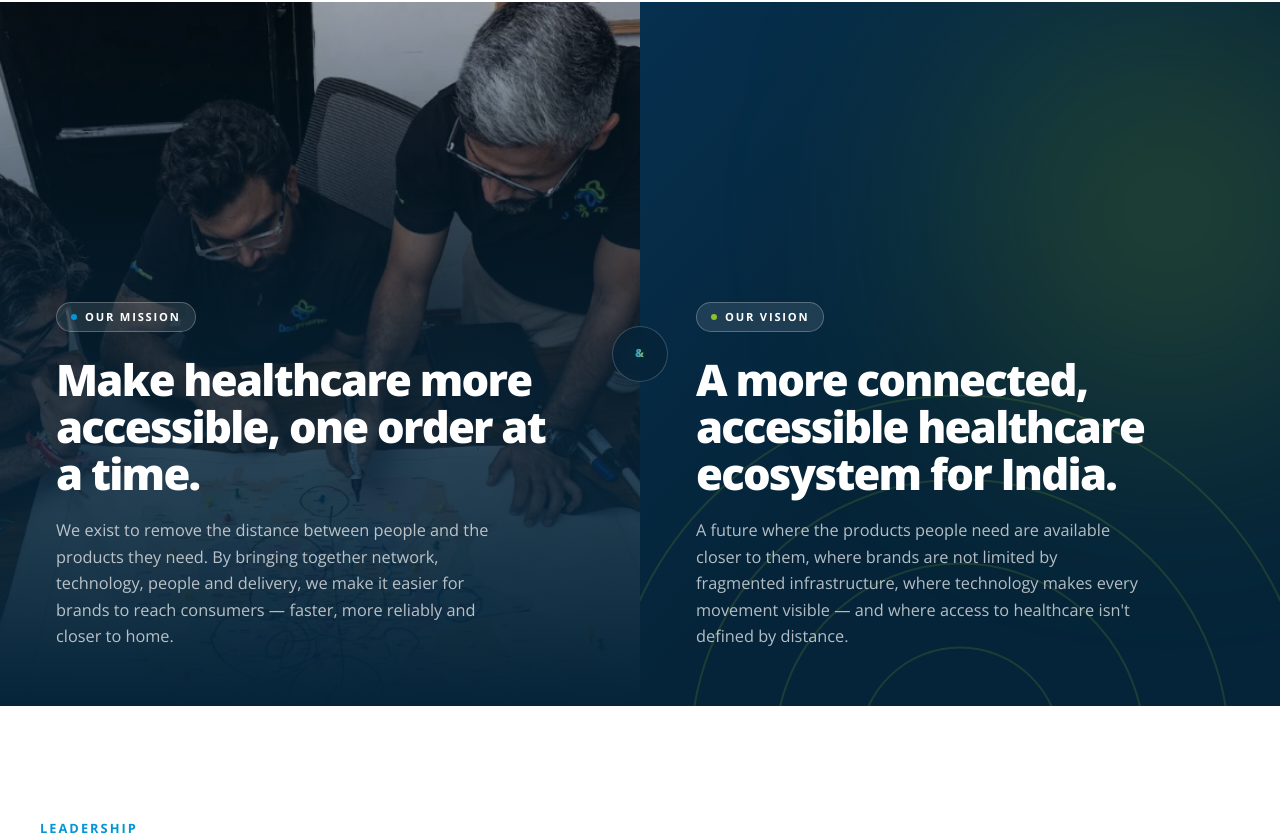
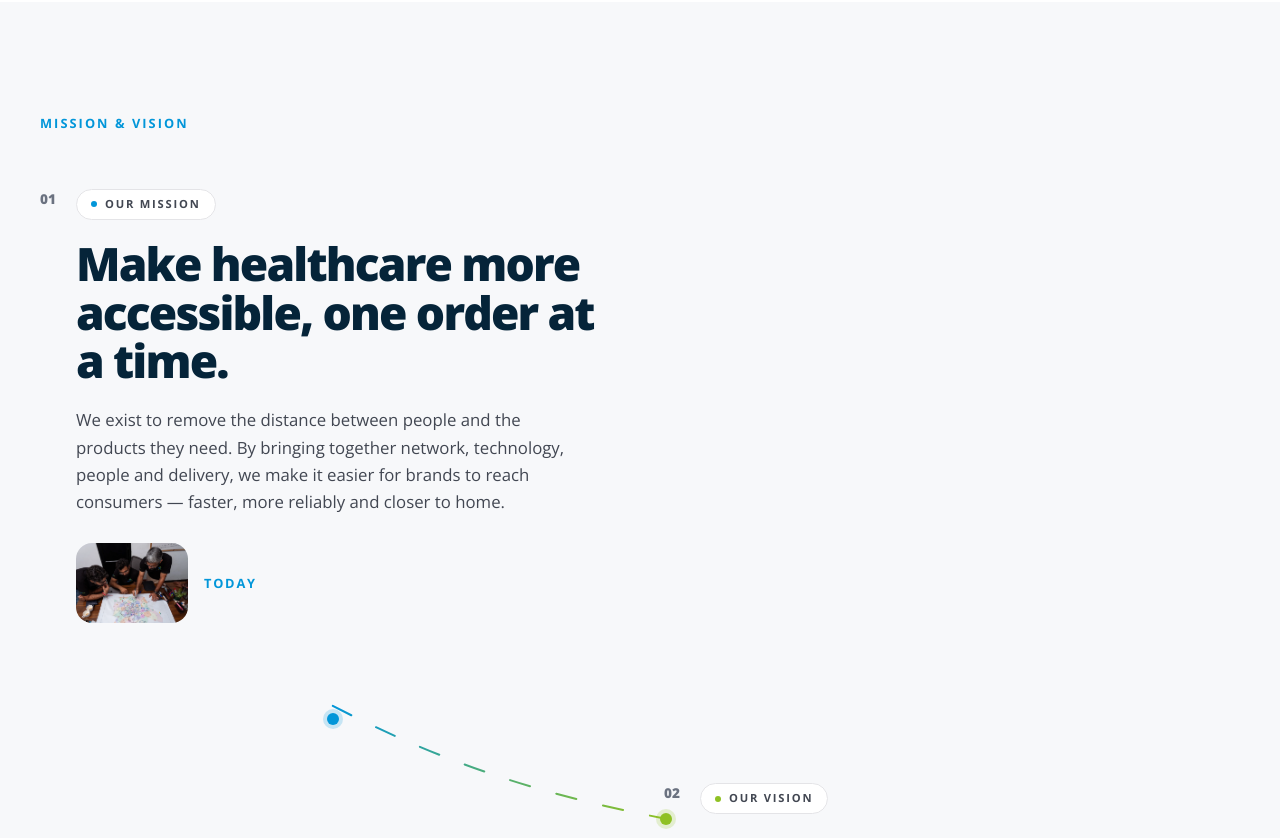
Before and after one commit to AryanF2025/NewDocPharmacWebsite, a React (Vite) app: page /about in a window 1280 px wide. Shown: the part 4070-4908 px from the top of the page. Built offline with nearby package versions, Linux system fonts and the light colour scheme.

Commit message:
Set mission and vision on a diagonal with a route between them
Mission sits top-left, vision drops to bottom-right, and a gradient line
drawn on scroll runs through the gap from one to the other.

```diff
--- a/src/pages/About.jsx
+++ b/src/pages/About.jsx
@@ -7,7 +7,7 @@
 import { useEffect, useRef, useState } from "react";
 import { Link } from "react-router-dom";
 import clsx from "clsx";
-import { motion, useMotionValueEvent, useScroll, useSpring, useTransform } from "motion/react";
+import { motion, useMotionValueEvent, useReducedMotion, useScroll, useSpring, useTransform } from "motion/react";
 import { Reveal } from "@/components/ui/Reveal";
 import { Magnetic } from "@/components/experience/Magnetic";
 import { CountUp } from "@/components/experience/HeroParts";
@@ -16,8 +16,10 @@ import { LogoImg } from "@/components/ui/LogoImg";
 import { usePageMeta } from "@/hooks/usePageMeta";
 import { ABOUT_HERO, VALUES, MISSION, VISION, LEADERSHIP, INVESTORS, JOIN_TEAM } from "@/data/about";
 import valueConnected from "@/assets/images/value-connected.webp";
+import valueCustomer from "@/assets/images/value-customer.webp";
 
 const MISSION_IMAGE = valueConnected;
+const VISION_IMAGE = valueCustomer;
 
 const HERO_STATS = [
   [50, "+", "Licensed darkstores"],
@@ -224,74 +226,94 @@ function ValuesScroll() {
 /* ------------------------------------------------------ mission & vision --- */
 
 /**
- * Mission and vision as one full-bleed split screen: the real darkstore on the
- * left carrying the mission, a deep navy field on the right carrying the
- * vision. No cards — the photograph and the type do the work. The photo drifts
- * slowly as the section passes, so the two halves feel alive without motion
- * competing with the copy.
+ * Mission and vision set on a diagonal: mission sits top-left, vision drops to
+ * bottom-right, and a line drawn as you scroll runs from one to the other —
+ * today at one end, where we're going at the other.
  */
 function MissionVision() {
   const ref = useRef(null);
-  const { scrollYProgress } = useScroll({ target: ref, offset: ["start end", "end start"] });
-  const photoY = useTransform(scrollYProgress, [0, 1], ["-6%", "6%"]);
+  const reduce = useReducedMotion();
+  const { scrollYProgress } = useScroll({ target: ref, offset: ["start 80%", "end 60%"] });
+  const draw = useSpring(scrollYProgress, { stiffness: 120, damping: 28, mass: 0.4 });
+
+  const blocks = [
+    { ...MISSION, index: "01", stamp: "Today", tint: "text-brand-blue", dot: "bg-brand-blue", image: MISSION_IMAGE },
+    { ...VISION, index: "02", stamp: "Where we're going", tint: "text-brand-green", dot: "bg-brand-green", image: VISION_IMAGE },
+  ];
 
   return (
-    <section id="mission" ref={ref} className="relative scroll-mt-24 bg-jet text-white">
-      <div className="grid lg:grid-cols-2">
-        {/* ------------------------------------------------ mission --- */}
-        <div className="relative flex min-h-[32rem] flex-col justify-end overflow-hidden p-8 md:p-14 lg:min-h-[44rem]">
-          <motion.img
-            src={MISSION_IMAGE}
-            alt="Inside a DocPharma darkstore"
-            style={{ y: photoY }}
-            className="absolute inset-x-0 -top-[6%] h-[112%] w-full object-cover"
-          />
-          <div className="absolute inset-0 bg-gradient-to-t from-jet via-jet/75 to-jet/25" />
+    <section id="mission" ref={ref} className="relative scroll-mt-24 overflow-hidden bg-floral py-20 md:py-28">
+      {/* The diagonal itself: from the mission block down to the vision block. */}
+      <svg
+        aria-hidden
+        className="pointer-events-none absolute inset-0 hidden h-full w-full lg:block"
+        viewBox="0 0 100 100"
+        preserveAspectRatio="none"
+      >
+        <defs>
+          <linearGradient id="mv-line" x1="0" y1="0" x2="1" y2="1">
+            <stop offset="0%" stopColor="#0296D9" />
+            <stop offset="100%" stopColor="#8FC124" />
+          </linearGradient>
+        </defs>
+        <motion.path
+          d="M26 53 C 36 58, 44 60, 52 61.5"
+          fill="none"
+          stroke="url(#mv-line)"
+          strokeWidth="2"
+          strokeLinecap="round"
+          vectorEffect="non-scaling-stroke"
+          // Drawn by scroll, but already complete for anyone who asked for less motion.
+          style={{ pathLength: reduce ? 1 : draw }}
+        />
+      </svg>
 
-          <Reveal from="up" className="relative">
-            <span className="inline-flex items-center gap-2 rounded-full border border-white/25 bg-white/10 px-3.5 py-1.5 text-[0.7rem] font-bold uppercase tracking-[0.16em] backdrop-blur">
-              <span className="h-1.5 w-1.5 rounded-full bg-brand-blue" />
-              {MISSION.label}
-            </span>
-            <h2 className="mt-6 max-w-lg text-[clamp(1.9rem,3.4vw,3rem)] font-extrabold leading-[1.08] tracking-[-0.04em]">
-              {MISSION.title}
-            </h2>
-            <p className="mt-5 max-w-md text-[1.02rem] leading-relaxed text-white/70">{MISSION.body}</p>
-          </Reveal>
-        </div>
+      {/* Where the route starts and where it lands. */}
+      <span aria-hidden className="pointer-events-none absolute left-[26%] top-[54%] hidden h-3 w-3 -translate-x-1/2 -translate-y-1/2 rounded-full bg-brand-blue ring-4 ring-brand-blue/20 lg:block" />
+      <span aria-hidden className="pointer-events-none absolute left-[52%] top-[61.5%] hidden h-3 w-3 -translate-x-1/2 -translate-y-1/2 rounded-full bg-brand-green ring-4 ring-brand-green/20 lg:block" />
 
-        {/* ------------------------------------------------- vision --- */}
-        <div className="relative flex min-h-[32rem] flex-col justify-end overflow-hidden bg-gradient-to-br from-[#06304f] via-jet to-jet p-8 md:p-14 lg:min-h-[44rem]">
-          <div aria-hidden className="pointer-events-none absolute inset-0">
-            <div className="absolute -right-24 top-0 h-[26rem] w-[26rem] rounded-full bg-brand-green/20 blur-[120px]" />
-            {/* A faint horizon of rings — the network reaching outward. */}
-            <svg className="absolute -bottom-40 left-1/2 h-[42rem] w-[42rem] -translate-x-1/2 opacity-[0.16]" viewBox="0 0 400 400" fill="none" aria-hidden>
-              {[60, 110, 160, 210].map((r) => (
-                <circle key={r} cx="200" cy="330" r={r} stroke="#8FC124" strokeWidth="1.2" />
-              ))}
-            </svg>
-          </div>
+      <div className="relative mx-auto max-w-[84rem] px-5 md:px-10">
+        <Reveal from="left">
+          <p className="text-[0.8rem] font-bold uppercase tracking-[0.16em] text-brand-blue">Mission &amp; Vision</p>
+        </Reveal>
 
-          <Reveal from="up" className="relative">
-            <span className="inline-flex items-center gap-2 rounded-full border border-white/25 bg-white/10 px-3.5 py-1.5 text-[0.7rem] font-bold uppercase tracking-[0.16em] backdrop-blur">
-              <span className="h-1.5 w-1.5 rounded-full bg-brand-green" />
-              {VISION.label}
-            </span>
-            <h2 className="mt-6 max-w-lg text-[clamp(1.9rem,3.4vw,3rem)] font-extrabold leading-[1.08] tracking-[-0.04em]">
-              {VISION.title}
-            </h2>
-            <p className="mt-5 max-w-md text-[1.02rem] leading-relaxed text-white/70">{VISION.body}</p>
-          </Reveal>
+        <div className="mt-10 space-y-20 lg:mt-14 lg:space-y-0">
+          {blocks.map((block, i) => (
+            <div
+              key={block.label}
+              className={clsx(
+                "relative lg:w-[48%]",
+                // Top-left, then dropped to the bottom-right.
+                i === 1 && "lg:ml-auto lg:mt-40"
+              )}
+            >
+              <Reveal from={i === 0 ? "left" : "right"}>
+                <div className="flex items-start gap-5">
+                  <span className="tabular hidden text-[0.85rem] font-extrabold text-ink-faint sm:block">{block.index}</span>
+                  <div className="min-w-0">
+                    <span className="inline-flex items-center gap-2 rounded-full border border-hairline bg-white px-3.5 py-1.5 text-[0.7rem] font-bold uppercase tracking-[0.16em] text-ink-soft">
+                      <span className={clsx("h-1.5 w-1.5 rounded-full", block.dot)} />
+                      {block.label}
+                    </span>
+
+                    <h2 className="mt-5 text-[clamp(1.9rem,3.6vw,3.1rem)] font-extrabold leading-[1.06] tracking-[-0.04em] text-jet">
+                      {block.title}
+                    </h2>
+                    <p className="mt-5 max-w-lg text-[1.05rem] leading-relaxed text-ink-soft">{block.body}</p>
+
+                    <div className="mt-7 flex items-center gap-4">
+                      <span className="relative h-20 w-28 shrink-0 overflow-hidden rounded-2xl bg-jet">
+                        <img src={block.image} alt="" className="h-full w-full object-cover" />
+                      </span>
+                      <span className={clsx("text-[0.8rem] font-bold uppercase tracking-[0.14em]", block.tint)}>{block.stamp}</span>
+                    </div>
+                  </div>
+                </div>
+              </Reveal>
+            </div>
+          ))}
         </div>
       </div>
-
-      {/* The seam between the two halves, marked once. */}
-      <span
-        aria-hidden
-        className="pointer-events-none absolute left-1/2 top-1/2 hidden h-14 w-14 -translate-x-1/2 -translate-y-1/2 items-center justify-center rounded-full border border-white/20 bg-jet/80 text-[0.7rem] font-extrabold uppercase tracking-[0.1em] backdrop-blur lg:flex"
-      >
-        <span className="bg-gradient-to-r from-brand-blue to-brand-green bg-clip-text text-transparent">&amp;</span>
-      </span>
     </section>
   );
 }
```
